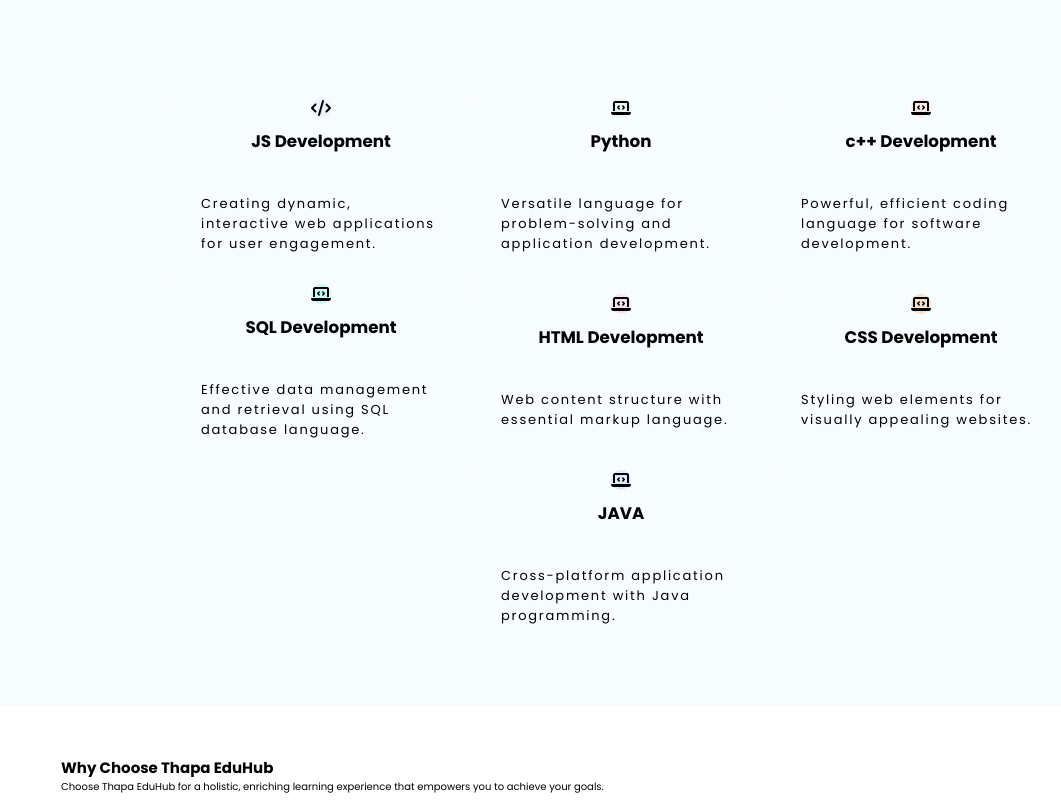
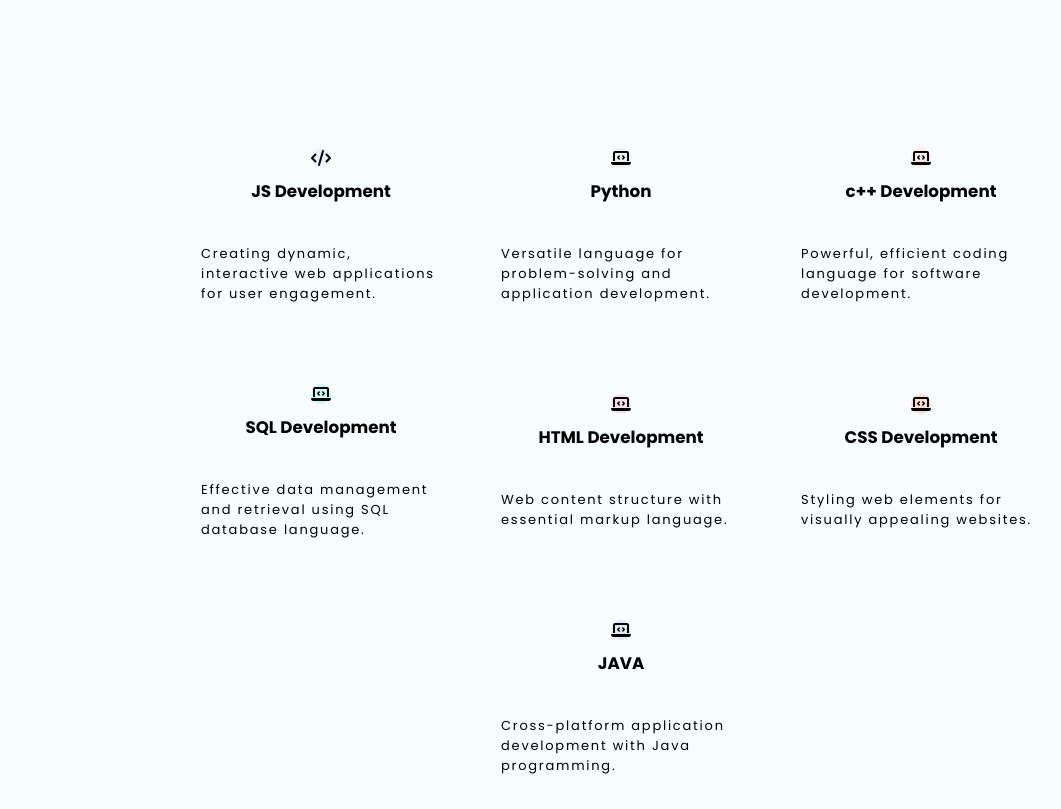
Before and after one commit to pratikdholakiya0/website, a plain HTML site: page index.html in a window 1280 px wide. Shown: the part 1414-2223 px from the top of the page, without its empty margins (19-1080 px from the left). Drawn offline with Linux system fonts and the light colour scheme.

Commit message:
Update style.css

```diff
--- a/style.css
+++ b/style.css
@@ -234,6 +234,7 @@ body{
     align-items: center;
     background: #F7FCFF;
     border-radius: 0.6rem;
+    padding: 5rem 0 0 0;
 }
 .services-container .box:hover{
     filter: drop-shadow(10px 10px 10px rgb(237, 237, 237));
```
